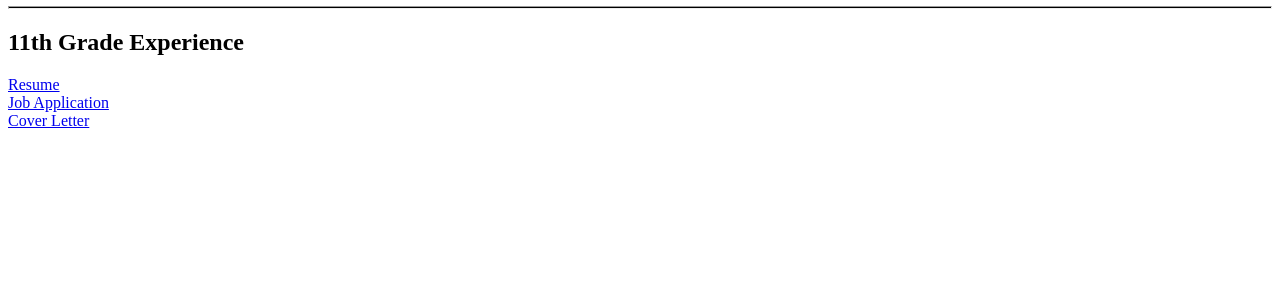
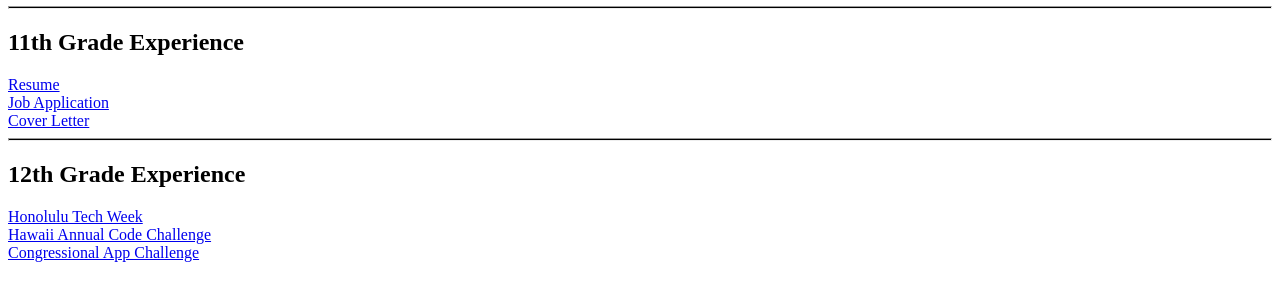
Before and after one commit to JonnieAnn/Electronic-portfolio, a plain HTML site: page academic.html in a window 1280 px wide. Shown: the part 519-800 px from the top of the page. Drawn offline with Linux system fonts and the light colour scheme.

Commit message:
Update academic.html

```diff
--- a/academic.html
+++ b/academic.html
@@ -33,6 +33,15 @@
 <a href="https://docs.google.com/document/d/1tHvXUsj39qXDqij5VX5qsbSSTWaliNMr969rNGj4WfU/edit#heading=h.gjdgxs">Job Application </a>
 <br>
 <a href="https://docs.google.com/document/d/1wSbE_iXcymmZV56gnEoU4hlr5gopOW4YsK7sFTz5VuY/edit">Cover Letter </a>
+<hr style="height:1px;border-width:1;color:black;background-color:black">
+<h2>12th Grade Experience</h2>
+<a href="https://www.honolulutechweek.com/">Honolulu Tech Week </a>
+<br>
+<a href="https://hacc.hawaii.gov/">Hawaii Annual Code Challenge </a>
+<br>
+<a href="https://www.congressionalappchallenge.us/">Congressional App Challenge </a>
+
+
 
 </body>
 </html>
```
